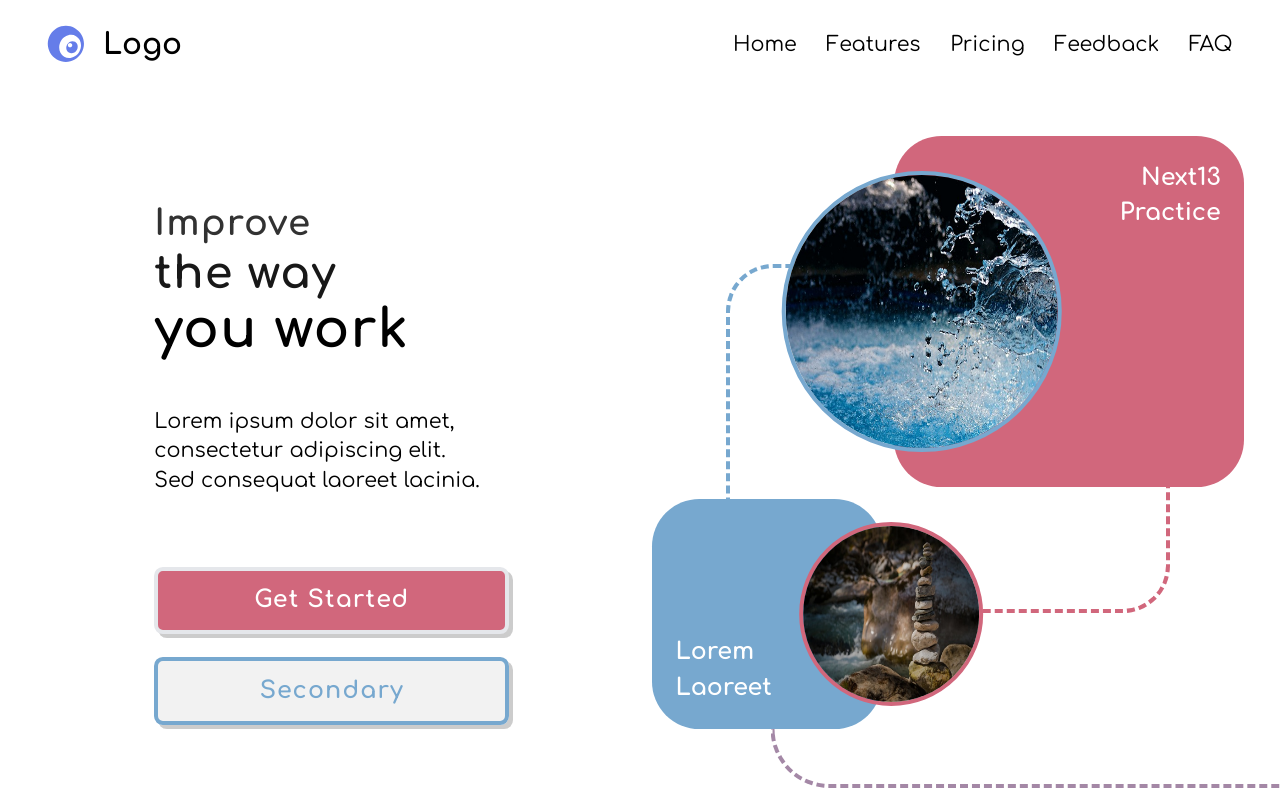
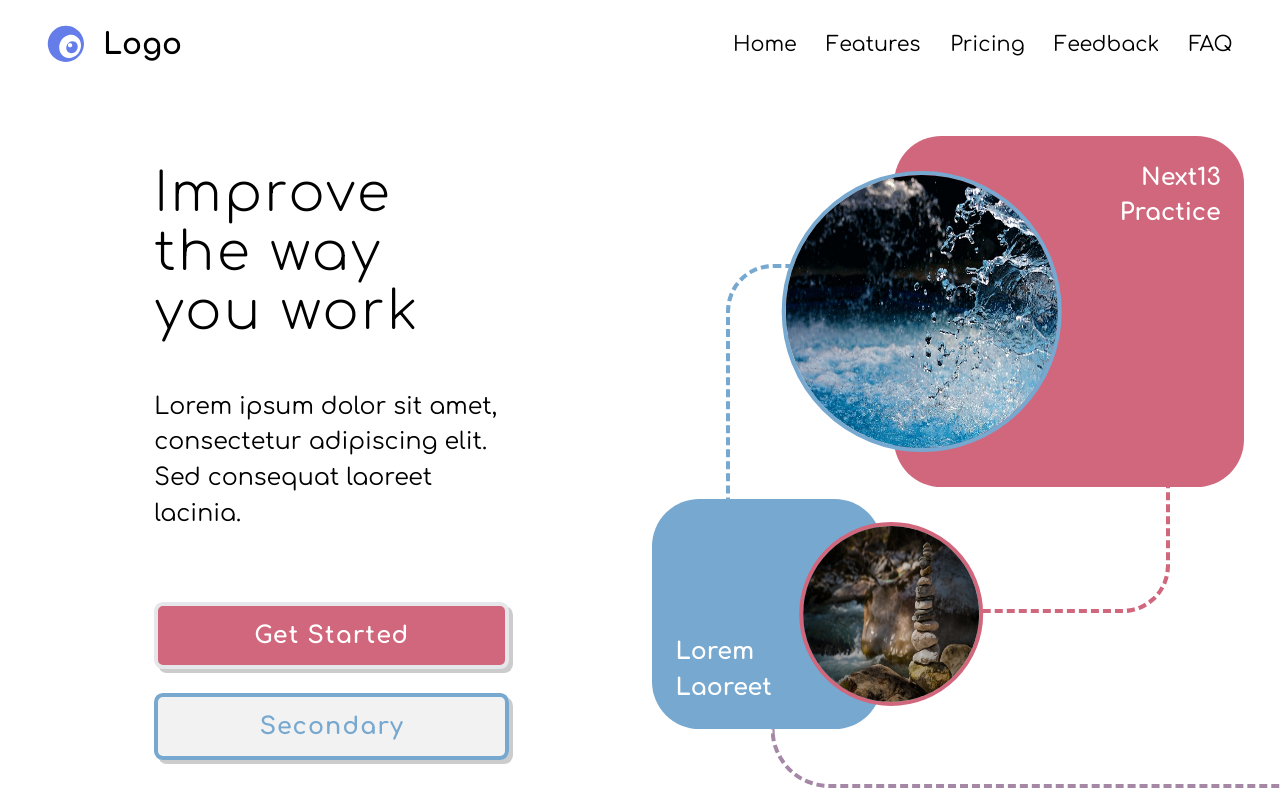
Before and after one commit to LTeemu/Next13_one, a Next.js app: page / in a window 1280 px wide. Shown: the top 800 px of the page. Built offline with nearby package versions, Linux system fonts and the light colour scheme.

Commit message:
Tab key fixes

```diff
--- a/app/components/FAQBox.jsx
+++ b/app/components/FAQBox.jsx
@@ -5,11 +5,11 @@ export default function FAQBox({question, answer}) {
   const [open, setOpen] = useState(false)
 
   return (
-    <div className='w-full overflow-hidden border-2 rounded-2xl border-stone-300'>
-      <button className='w-full p-2 text-left bg-stone-100' onClick={() => setOpen(!open)}>
+    <div className='w-full border-2 rounded-2xl border-stone-300 bg-stone-100'>
+      <button className='w-full p-2 text-left rounded-2xl' onClick={() => setOpen(!open)}>
         {question}
       </button>
-      <p className={`bg-stone-200 duration-200 px-2 transition-all overflow-hidden ${open ? 'max-h-96 py-2' : 'max-h-0 py-0'}`}>{answer}</p>
+      <p className={`bg-stone-200 duration-200 rounded-b-2xl px-2 transition-all overflow-hidden ${open ? 'max-h-96 py-2' : 'max-h-0 py-0'}`}>{answer}</p>
     </div>
   )
 }
--- a/app/page.js
+++ b/app/page.js
@@ -3,20 +3,20 @@ import FAQBox from './components/FAQBox'
 
 export default function Home() {
   return (
-    <main className='overflow-x-hidden'>
+    <main className='overflow-x-hidden' tabIndex={-1}>
 
       {/*Top content*/}
       <div className='flex flex-col flex-1 px-6 mx-auto gap-x-4 md:flex-row'>
 
         {/*Text and buttons*/}
         <div className='grid w-full py-8 text-center md:text-left md:w-1/2 place-content-center'>
-          <p className='tracking-wider'>
-            <span className='text-2xl font-bold opacity-[0.8]'>Improve</span><br />
-            <span className='text-3xl font-extrabold opacity-[0.9]'>the way</span><br />
-            <span className='text-4xl font-black'>you work</span>
+          <p className='text-4xl font-light tracking-wider'>
+            <span>Improve</span><br />
+            <span>the way</span><br />
+            <span>you work</span>
           </p>
 
-          <p className='max-w-[15rem] mt-8 text-sm'>
+          <p className='max-w-[15rem] mt-8'>
             Lorem ipsum dolor sit amet, consectetur adipiscing elit.<br />
             Sed consequat laoreet lacinia.
           </p>
```
